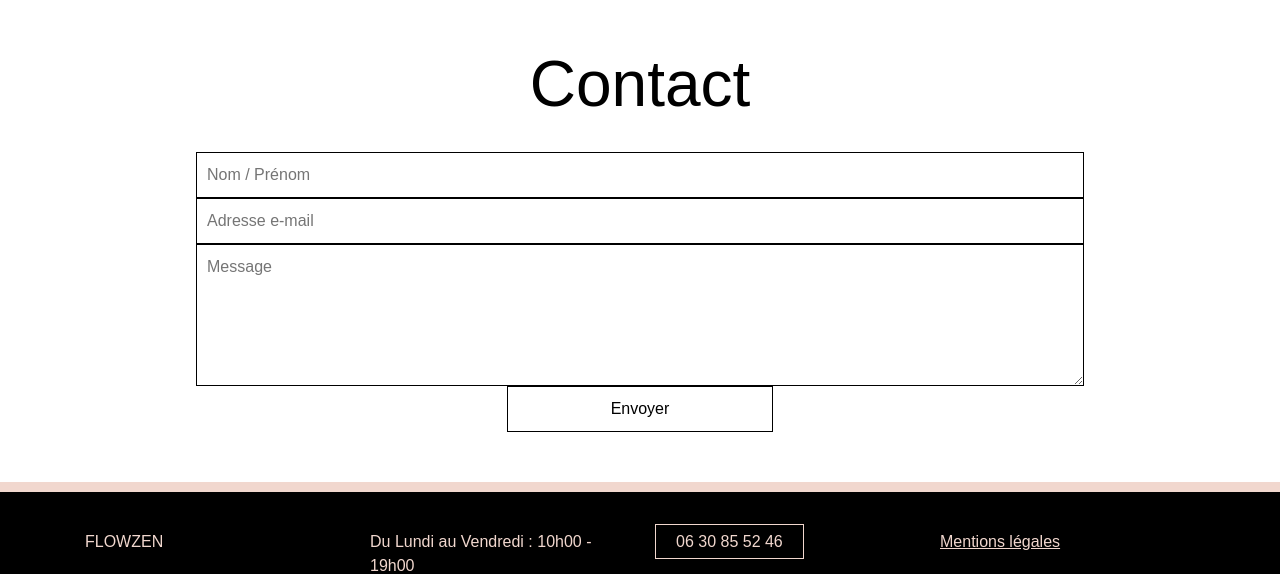
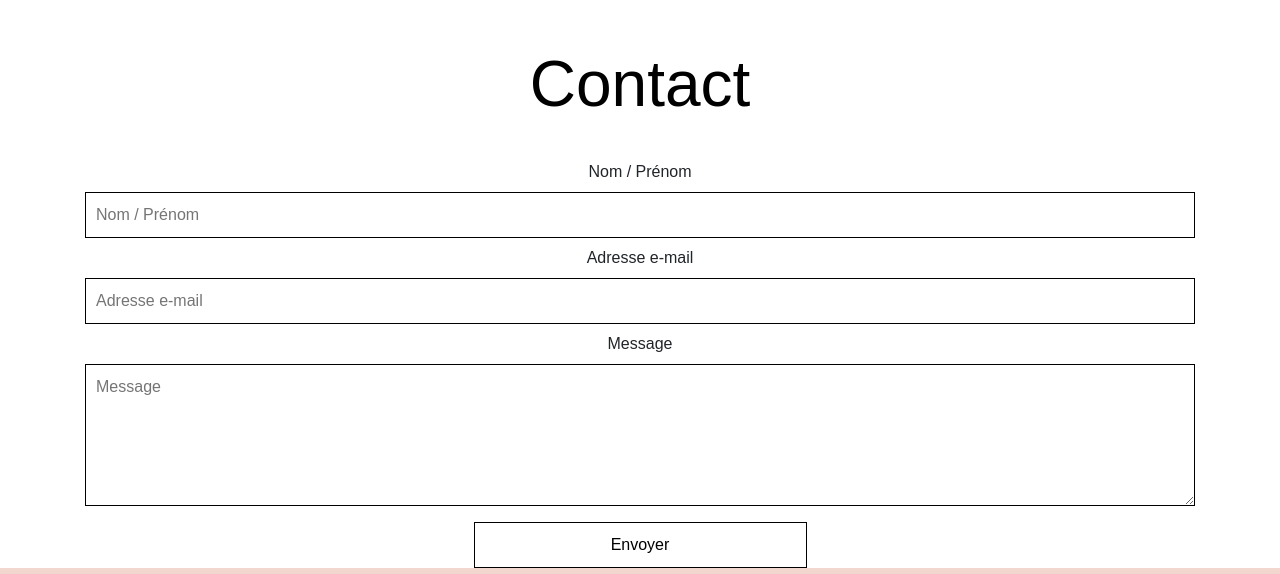
Before and after one commit to NestaCbs27/flowzen, a plain HTML site: page index.html in a window 1280 px wide. Shown: the part 5103-5677 px from the top of the page. Drawn offline with nearby package versions, Linux system fonts and the light colour scheme; a web font is replaced by a local one.

Commit message:
formulaire

```diff
--- a/index.html
+++ b/index.html
@@ -289,20 +289,22 @@
     <div class="title"><span>Contact</span></div>
     <div class="container">
       <div class="contact-container">
-        <form class="contact-form">
+        <form action="https://api.web3forms.com/submit" method="POST">
           <div class="d-flex flex-column ">
-            <form action="https://api.web3forms.com/submit" method="POST">
               <input type="hidden" name="access_key" value="01e6d5af-5288-4a96-8529-46bcf309f896">
               <input type="hidden" name="subject" value="Nouveau message !">
               <input type="hidden" name="from_name" value="Flowzen49.fr">
               <input type="hidden" name="redirect" value="https://web3forms.com/success">
+              <div class="p-2">Nom / Prénom</div>
               <input type="text" name="Nom / Prénom"  class="contact-input" placeholder="Nom / Prénom" required>
+              <div class="p-2"> Adresse e-mail</div>
               <input type="email" name="email" class="contact-input" placeholder="Adresse e-mail" required>
+              <div class="p-2">Message</div>
               <textarea  class="contact-input" name="message" placeholder="Message" cols="30" rows="5" required></textarea>
-              <button type="submit" class="contact-btn">Envoyer</button>
+              <div class="p-2"></div>
+              <div class="w-100">
+                <button type="submit" class="contact-btn">Envoyer</button>
               </div>
-
-          </form>
           </div>
         </form>
       </div>
```
